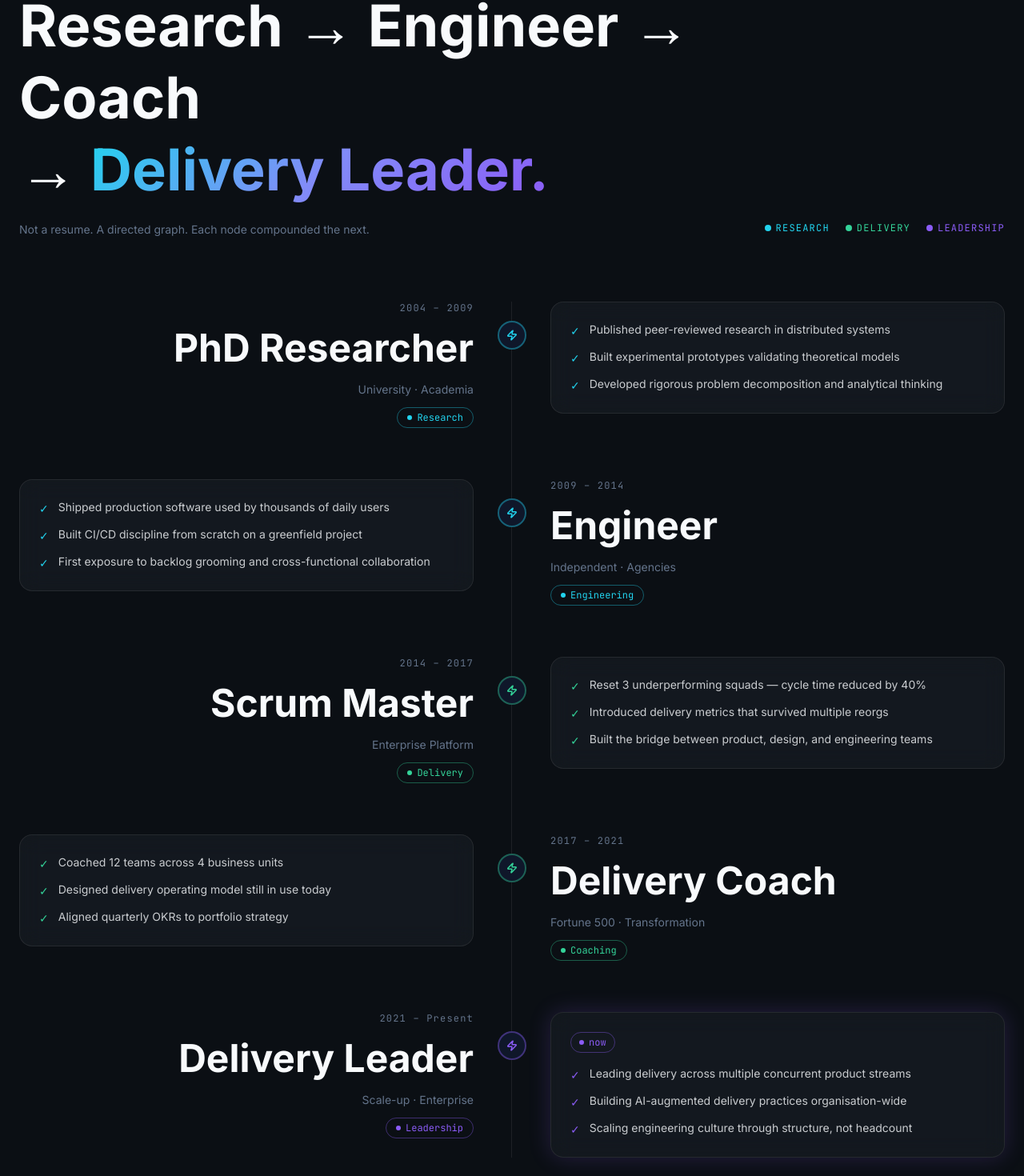
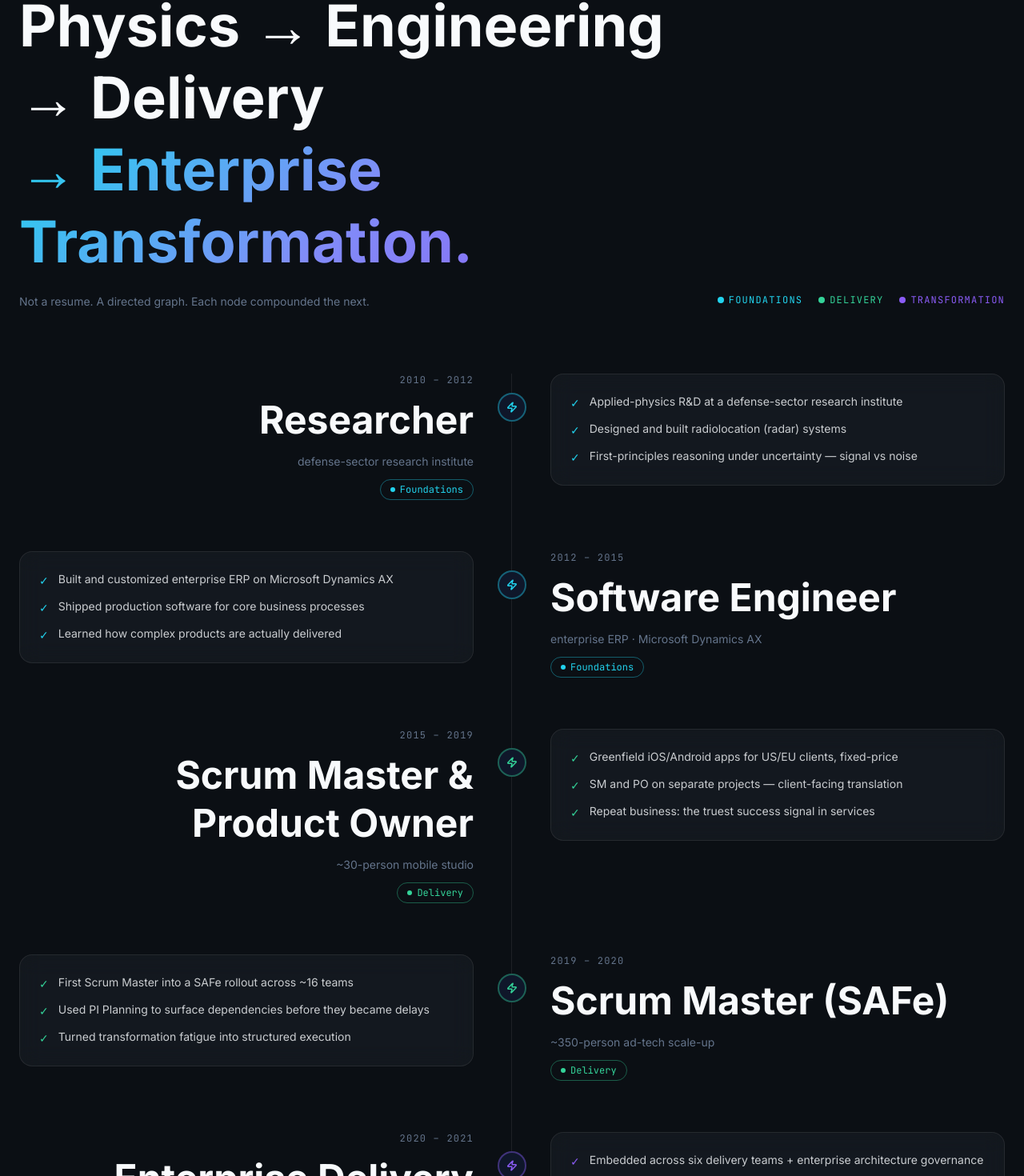
Before and after one commit to eamoe/digital-cv, a Next.js app: page /digital-cv/ in a window 1280 px wide. Shown: the part 1762-3232 px from the top of the page at 80% size. Built offline with nearby package versions, Linux system fonts and the light colour scheme.

Commit message:
feat(trajectory): replace timeline with real 8-node career arc, data-driven

```diff
--- a/src/components/portfolio/Trajectory.tsx
+++ b/src/components/portfolio/Trajectory.tsx
@@ -3,10 +3,11 @@
 import { motion } from 'framer-motion'
 import { Zap } from 'lucide-react'
 import SectionLabel from './SectionLabel'
-import trajectory from '@/data/trajectory.json'
-import type { TrajectoryItem, TrackColor } from '@/types'
+import trajectoryData from '@/data/trajectory.json'
+import type { Trajectory as TrajectoryData, TrajectoryItem, TrackColor } from '@/types'
 
-const items = trajectory as TrajectoryItem[]
+const data = trajectoryData as TrajectoryData
+const items = data.items
 
 const TRACK = {
   cyan: {
@@ -95,19 +96,22 @@ export default function Trajectory() {
         <div className="flex items-end justify-between gap-8 mb-20">
           <div>
             <h2 className="text-6xl lg:text-7xl font-bold text-foreground leading-tight">
-              Research → Engineer → Coach
+              {data.headline_lead}
             </h2>
-            <h2 className="text-6xl lg:text-7xl font-bold leading-tight">
-              → <span className="text-gradient-cyan-violet">Delivery Leader.</span>
+            <h2 className="text-6xl lg:text-7xl font-bold leading-tight text-gradient-cyan-violet">
+              {data.headline_rest}
             </h2>
             <p className="text-muted mt-5 text-sm max-w-lg">
-              Not a resume. A directed graph. Each node compounded the next.
+              {data.note}
             </p>
           </div>
           <div className="hidden lg:flex items-center gap-5 text-xs font-mono tracking-widest shrink-0 mb-1">
-            <span className="flex items-center gap-1.5 text-primary"><span className="w-2 h-2 rounded-full bg-primary" />RESEARCH</span>
-            <span className="flex items-center gap-1.5 text-emerald"><span className="w-2 h-2 rounded-full bg-emerald" />DELIVERY</span>
-            <span className="flex items-center gap-1.5 text-accent"><span className="w-2 h-2 rounded-full bg-accent" />LEADERSHIP</span>
+            {data.legend.map(({ label, track }) => (
+              <span key={label} className={`flex items-center gap-1.5 ${TRACK[track].text}`}>
+                <span className={`w-2 h-2 rounded-full ${TRACK[track].dot}`} />
+                {label.toUpperCase()}
+              </span>
+            ))}
           </div>
         </div>
 
--- a/src/data/trajectory.json
+++ b/src/data/trajectory.json
@@ -1,72 +1,124 @@
-[
+{
+  "headline_lead": "Physics → Engineering → Delivery",
+  "headline_rest": "→ Enterprise Transformation.",
+  "note": "Not a resume. A directed graph. Each node compounded the next.",
+  "legend": [
+    { "label": "Foundations",    "track": "cyan" },
+    { "label": "Delivery",       "track": "emerald" },
+    { "label": "Transformation", "track": "violet" }
+  ],
+  "items": [
     {
       "id": "1",
-    "title": "PhD Researcher",
-    "company": "University · Academia",
-    "period": "2004 – 2009",
+      "title": "Researcher",
+      "company": "defense-sector research institute",
+      "period": "2010 – 2012",
       "track": "cyan",
-    "trackLabel": "Research",
+      "trackLabel": "Foundations",
       "bullets": [
-      "Published peer-reviewed research in distributed systems",
-      "Built experimental prototypes validating theoretical models",
-      "Developed rigorous problem decomposition and analytical thinking"
+        "Applied-physics R&D at a defense-sector research institute",
+        "Designed and built radiolocation (radar) systems",
+        "First-principles reasoning under uncertainty — signal vs noise"
       ],
       "current": false
     },
     {
       "id": "2",
-    "title": "Engineer",
-    "company": "Independent · Agencies",
-    "period": "2009 – 2014",
+      "title": "Software Engineer",
+      "company": "enterprise ERP · Microsoft Dynamics AX",
+      "period": "2012 – 2015",
       "track": "cyan",
-    "trackLabel": "Engineering",
+      "trackLabel": "Foundations",
       "bullets": [
-      "Shipped production software used by thousands of daily users",
-      "Built CI/CD discipline from scratch on a greenfield project",
-      "First exposure to backlog grooming and cross-functional collaboration"
+        "Built and customized enterprise ERP on Microsoft Dynamics AX",
+        "Shipped production software for core business processes",
+        "Learned how complex products are actually delivered"
       ],
       "current": false
     },
     {
       "id": "3",
-    "title": "Scrum Master",
-    "company": "Enterprise Platform",
-    "period": "2014 – 2017",
+      "title": "Scrum Master & Product Owner",
+      "company": "~30-person mobile studio",
+      "period": "2015 – 2019",
       "track": "emerald",
       "trackLabel": "Delivery",
       "bullets": [
-      "Reset 3 underperforming squads — cycle time reduced by 40%",
-      "Introduced delivery metrics that survived multiple reorgs",
-      "Built the bridge between product, design, and engineering teams"
+        "Greenfield iOS/Android apps for US/EU clients, fixed-price",
+        "SM and PO on separate projects — client-facing translation",
+        "Repeat business: the truest success signal in services"
       ],
       "current": false
     },
     {
       "id": "4",
-    "title": "Delivery Coach",
-    "company": "Fortune 500 · Transformation",
-    "period": "2017 – 2021",
+      "title": "Scrum Master (SAFe)",
+      "company": "~350-person ad-tech scale-up",
+      "period": "2019 – 2020",
       "track": "emerald",
-    "trackLabel": "Coaching",
+      "trackLabel": "Delivery",
       "bullets": [
-      "Coached 12 teams across 4 business units",
-      "Designed delivery operating model still in use today",
-      "Aligned quarterly OKRs to portfolio strategy"
+        "First Scrum Master into a SAFe rollout across ~16 teams",
+        "Used PI Planning to surface dependencies before they became delays",
+        "Turned transformation fatigue into structured execution"
       ],
       "current": false
     },
     {
       "id": "5",
-    "title": "Delivery Leader",
-    "company": "Scale-up · Enterprise",
-    "period": "2021 – Present",
+      "title": "Enterprise Delivery Leader & Value Stream Architect",
+      "company": "global publishing & education enterprise (10,000+)",
+      "period": "2020 – 2021",
       "track": "violet",
-    "trackLabel": "Leadership",
+      "trackLabel": "Transformation",
       "bullets": [
-      "Leading delivery across multiple concurrent product streams",
-      "Building AI-augmented delivery practices organisation-wide",
-      "Scaling engineering culture through structure, not headcount"
+        "Embedded across six delivery teams + enterprise architecture governance",
+        "Diagnosed an invisible architecture-review queue; made it visible with SLEs",
+        "~40% end-to-end lead-time cut, with no added headcount"
+      ],
+      "current": false
+    },
+    {
+      "id": "6",
+      "title": "Enterprise Flow Leader (Kanban)",
+      "company": "top-tier European retail bank (10,000+)",
+      "period": "2021 – 2023",
+      "track": "emerald",
+      "trackLabel": "Delivery",
+      "bullets": [
+        "One of two coaches for an entire branch — coaching run as a flow system",
+        "Moved work out of notebooks and spreadsheets into a visible, governable system",
+        "Shifted managers from anecdotal status to flow-based decisions"
+      ],
+      "current": false
+    },
+    {
+      "id": "7",
+      "title": "Delivery Transformation Leader",
+      "company": "crypto-payments scale-up (~500)",
+      "period": "2023 – 2024",
+      "track": "violet",
+      "trackLabel": "Transformation",
+      "bullets": [
+        "Redesigned the operating model for core engineering (wallets, trading infra)",
+        "From \"everyone does everything\" to clear roles and decision paths",
+        "Reliability as existential, not just speed"
+      ],
+      "current": false
+    },
+    {
+      "id": "8",
+      "title": "Delivery Leader & Transformation Consultant",
+      "company": "global IT-services consultancy (50,000+)",
+      "period": "2024 – Present",
+      "track": "violet",
+      "trackLabel": "Transformation",
+      "bullets": [
+        "Delivery across distributed teams for global clients",
+        "Owned \"the spaces between teams\" — surfaced dependencies early",
+        "One credible picture of delivery risk for client executives"
       ],
       "current": true
     }
   ]
+}
```
Also changed, not shown: src/types.ts (+13 -0 lines). Lines whose indentation alone changed are shown as unchanged.
